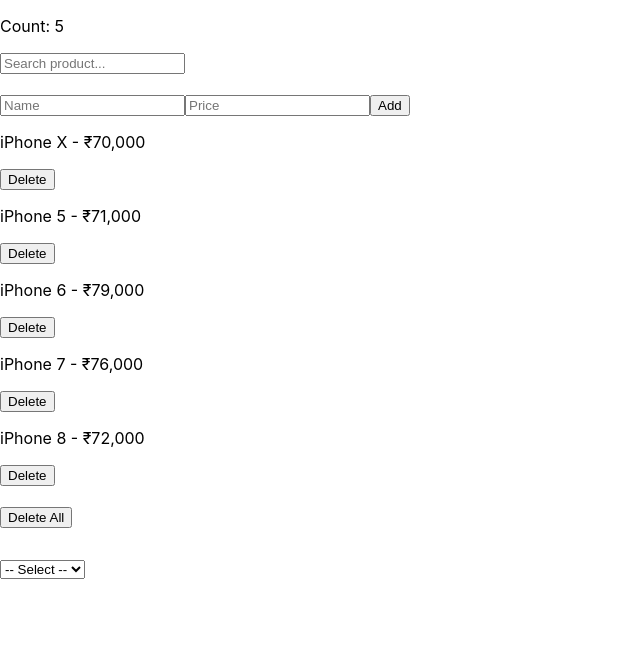
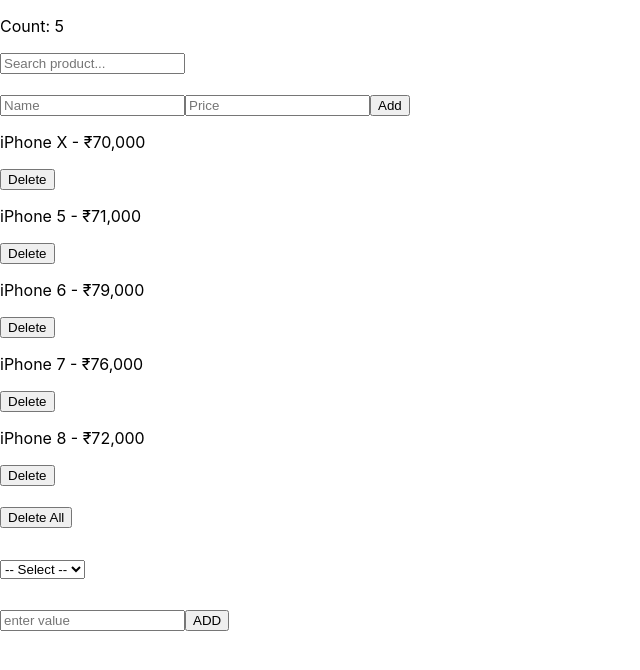
Before and after one commit to Surya0696/myreactlearing, a React (Create React App) app: page / in a window 1280 px wide. Shown: the top 670 px of the page, without its empty margins (0-640 px from the left). Built offline with nearby package versions, Linux system fonts and the light colour scheme.

Commit message:
addednew

```diff
--- a/src/App.js
+++ b/src/App.js
@@ -4,6 +4,7 @@
 // import Carts from "./Components/Cart/Carts";
 import NewCart from "./Components/NewCart/NewCart";
 import SelectOptions from "./Components/SelectOptions/SelectOptions";
+import InputProduct from "./Components/InputProduct/InputProduct";
 
 function App() {
   // const [SelectCompanyName, SetselectCompanyName] = useState(
@@ -34,6 +35,10 @@
         <div style={{ marginTop: "30px" }}>
           <SelectOptions />
         </div>
+         <div style={{ marginTop: "30px" }}>
+          <InputProduct/>
+
+         </div>
       </div>
     </div>
   );
```
